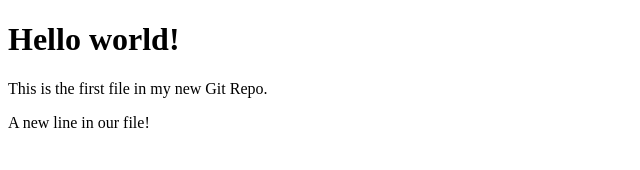
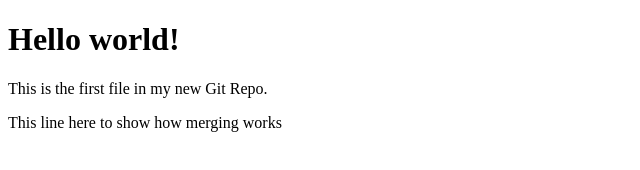
Before and after one commit to Devanshuyu/hello-world, a plain HTML site: page index.html in a window 1280 px wide. Shown: the whole page, without its empty margins (0-640 px from the left). Drawn offline with Linux system fonts and the light colour scheme.

Commit message:
updated index.html with emergency fix

```diff
--- a/index.html
+++ b/index.html
@@ -7,7 +7,7 @@
 
 <h1>Hello world!</h1>
 <p>This is the first file in my new Git Repo.</p>
-<p>A new line in our file!</p>
+<p>This line here to show how merging works </p>
 
 </body>
 </html>
```
